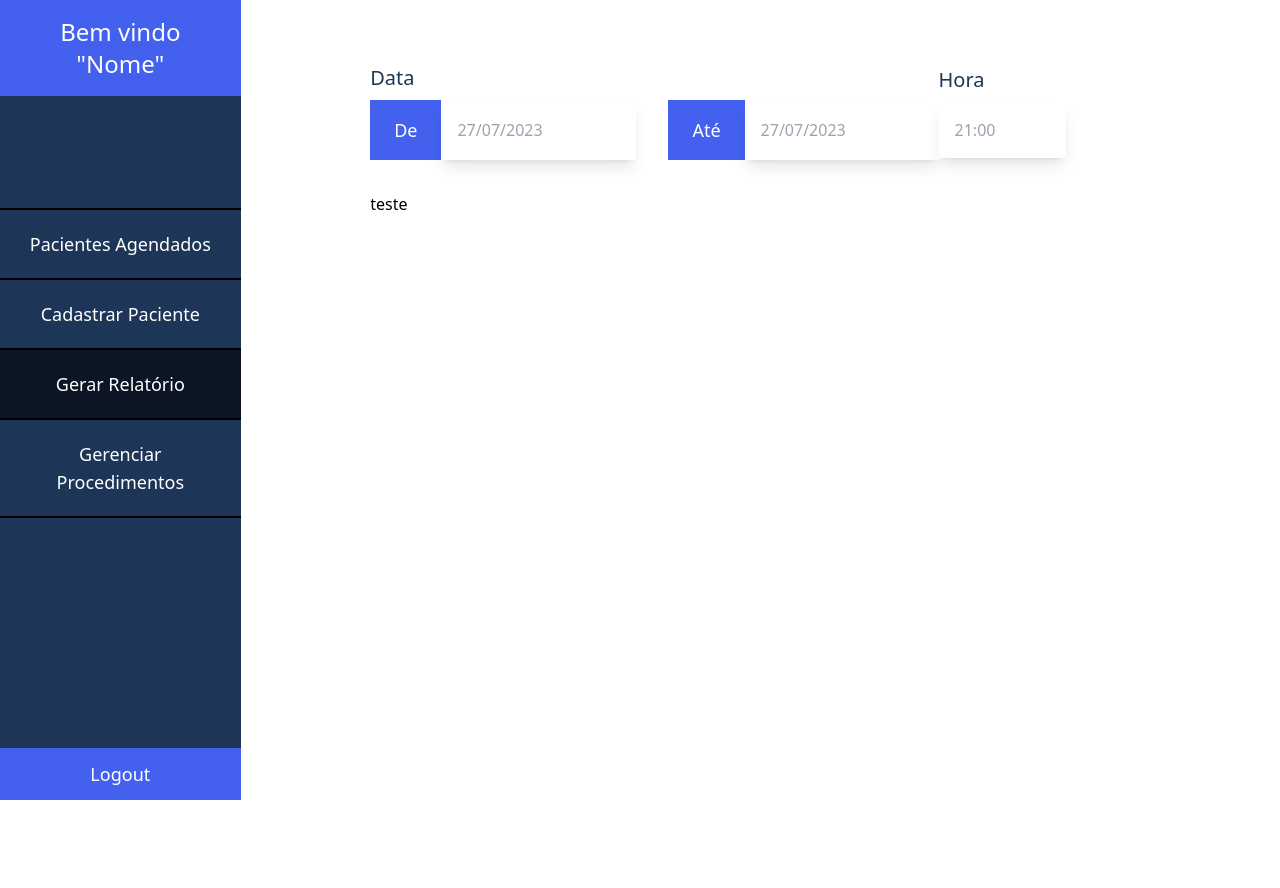
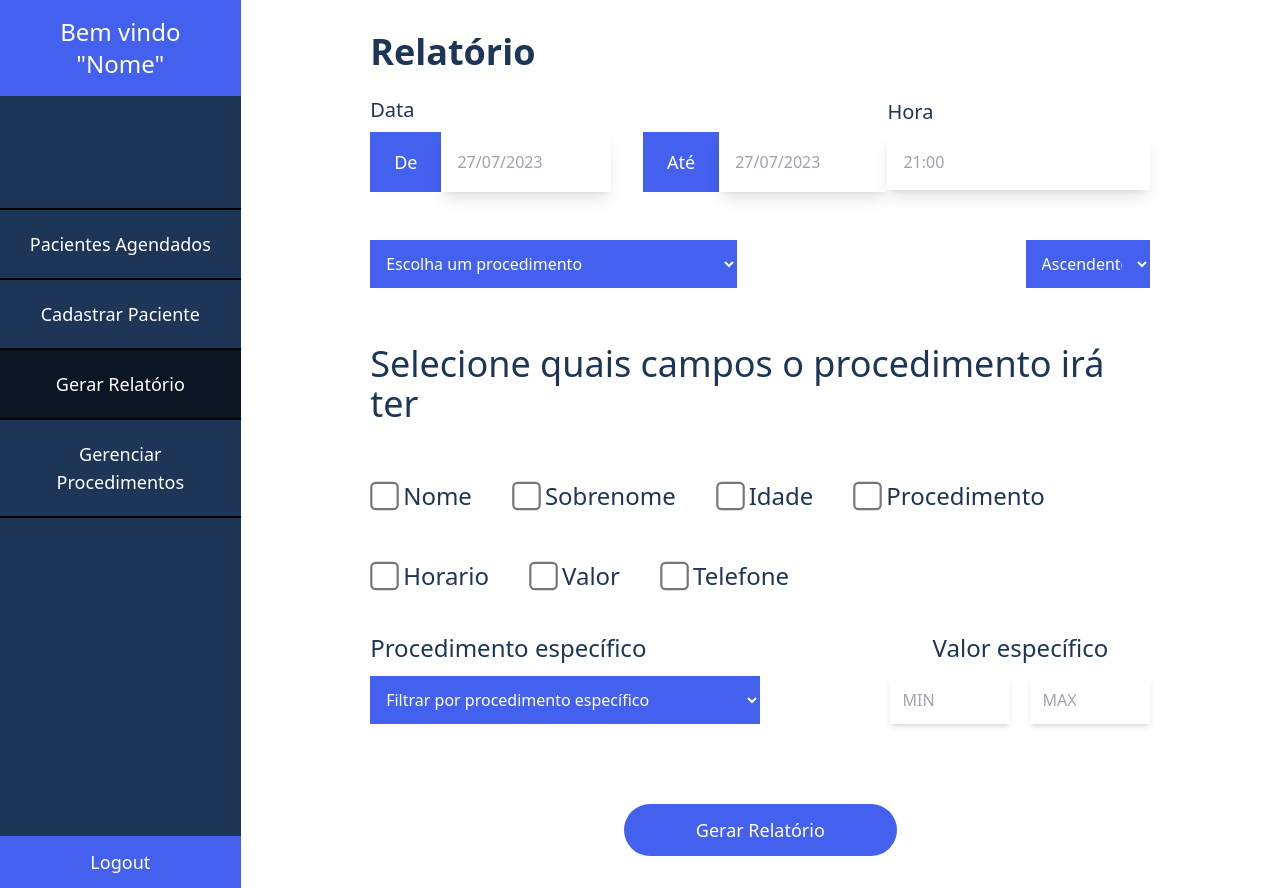
Before and after one commit to thiagomello23/Projeto-interdisciplinar-4, a React (Vite) app: page /relatorios in a window 1280 px wide. Before the commit the page ends 800 px from the top, so only its background shows below. Built offline with nearby package versions, Linux system fonts and the light colour scheme.

Commit message:
update: Atualizaçaõ dos componentes

```diff
--- a/src/components/Button.tsx
+++ b/src/components/Button.tsx
@@ -1,6 +1,6 @@
 import {} from 'react'
 
-export default function ConfirmButton({text, exclude}: {text: string, exclude?: boolean}) {
+export default function Button({text, exclude}: {text: string, exclude?: boolean}) {
   return (
     <button className={`bg-secondary-color w-[35%] m-auto p-3 text-lg text-white rounded-full hover:bg-opacity-70 transition-all duration-200 mt-10 ${exclude ? 'bg-exclude' : 'bg-secondary-color'}`}>
       {text}
--- /dev/null
+++ b/src/components/Check.tsx
@@ -0,0 +1,10 @@
+import {} from 'react'
+
+export default function Check({text}: {text: string}) {
+  return (
+    <div className='flex gap-3'>
+      <input type="checkbox" className='scale-[220%]' />
+      <h2 className='text-2xl text-primary-color'>{text}</h2>
+    </div>
+  )
+}
--- a/src/components/Navbar.tsx
+++ b/src/components/Navbar.tsx
@@ -5,7 +5,9 @@ export default function Navbar() {
   return (
     <nav className='text-white min-h-screen w-[300px] bg-primary-color relative'>
       <h1 className='bg-secondary-color text-2xl mb-28 p-4 text-center'>
-        Bem vindo "Nome"
+        Bem vindo
+        <br />
+        "Nome"
       </h1>
       <ul className='text-center flex flex-col'>
         <NavLink
--- /dev/null
+++ b/src/components/Select.tsx
@@ -0,0 +1,12 @@
+import {} from 'react'
+
+export default function Select({label, options}: {label: string, options: string[]}) {
+  return (
+    <select defaultValue={0} className='bg-secondary-color p-3 w-full outline-none text-white'>
+      <option value="0" className='first:hidden'>{label}</option>
+      {options.map(el => (
+        <option value={el} key={el} className='bg-white text-black'>{el}</option>
+      ))}
+    </select>
+  )
+}
--- a/src/components/TableMenu.tsx
+++ b/src/components/TableMenu.tsx
@@ -1,5 +1,7 @@
 import {} from 'react'
 import Search from './Search'
+import Select from './Select'
+import { pacienteTableHeads } from '../globals'
 
 export default function TableMenu() {
   return (
@@ -10,15 +12,12 @@ export default function TableMenu() {
       <div className='w-[350px]'>
         <Search />
       </div>
-      <select defaultValue={0} className='text-white bg-secondary-color p-3 outline-none w-[300px]'>
-        <option value="0" className='first:hidden bg-white text-black'>Selecione o filtro</option>
-        <option value="1" className='bg-white text-black'>Selecione o filtro</option>
-        <option value="2" className='bg-white text-black'>Selecione o filtro</option>
-      </select>
-      <select className='text-white bg-secondary-color p-3 outline-none'>
-        <option value="ASC" className='bg-white text-black'>ASC</option>
-        <option value="DESC" className='bg-white text-black'>DESC</option>
-      </select>
+      <div className='w-[300px]'>
+        <Select label='Selecione um filtro' options={pacienteTableHeads} />
+      </div>
+      <div className='w-[100px]'>
+        <Select label='ASC' options={['ASC', 'DESC']} />
+      </div>
     </div>
   )
 }
--- a/src/main.tsx
+++ b/src/main.tsx
@@ -11,3 +11,5 @@ ReactDOM.createRoot(document.getElementById('root')!).render(
 // Componentizar o botão inicial
 // Componentizar data
 // Componentizar select
+// Mudar o nome do pacientesTableHeads
+// Criar componente para titulo
--- /dev/null
+++ b/src/pages/admin/Admin.tsx
@@ -0,0 +1,43 @@
+import {} from 'react'
+import FormElement from '../../components/FormElement'
+import Button from '../../components/Button'
+import Search from '../../components/Search'
+import TableElement from '../../components/TableElement'
+
+export default function Admin() {
+  return (
+    <main>
+      <form action="" className='w-[60%] m-auto mt-12 mb-20'>
+        <h1 className='text-4xl text-primary-color font-bold mb-5'>
+          CADASTRAR USUÁRIO
+        </h1>
+        <div className='flex flex-col gap-5'>
+          <FormElement label='Nome' placeholder='Digite o nome da conta' />
+          <FormElement label='Email' placeholder='Digite o email da conta' />
+          <FormElement label='Telefone' placeholder='Digite o telefone da conta' />
+          <FormElement label='Senha' placeholder='Digite a senha da conta' />
+        </div>
+        <div className='text-center'><Button text='Cadastrar' /></div>
+      </form>
+      <div className='p-16 pb-32 bg-primary-color'>
+        <div className='w-[450px]'>
+          <Search />
+        </div>
+        <table className='w-full mt-5'>
+          <thead className='bg-secondary-color text-white'>
+            <tr>
+              <th className='p-4'>Nome</th>
+              <th className='p-4'>Email</th>
+              <th className='p-4'>Telefone</th>
+            </tr>
+          </thead>
+          <tbody>
+            <TableElement data={['nome', "email", "senha"]} />
+            <TableElement data={['nome', "email", "senha"]} />
+            <TableElement data={['nome', "email", "senha"]} />
+          </tbody>
+        </table>
+      </div>
+    </main>
+  )
+}
--- a/src/pages/cadastro/Cadastro.tsx
+++ b/src/pages/cadastro/Cadastro.tsx
@@ -1,6 +1,7 @@
 import {} from 'react'
 import FormElement from '../../components/FormElement'
 import Button from '../../components/Button'
+import Select from '../../components/Select'
 
 export default function Cadastro() {
   return (
@@ -14,9 +15,7 @@ export default function Cadastro() {
         <FormElement label='Telefone' placeholder='Digite o telefone do paciente' />
         <FormElement label='Idade' placeholder='Digite a idade do paciente' />
         <div className='flex items-center justify-between text-white'>
-          <select defaultValue={0} name="" id="" className='bg-secondary-color p-3 w-[350px] outline-none'>
-            <option value="0" className='first:hidden'>Escolha um procedimento</option>
-          </select>
+          <div className='w-[350px]'><Select label='Procedimento' options={[]} /></div>
           <div className='bg-secondary-color p-3 cursor-pointer'>
             Escolha uma data
           </div>
--- a/src/pages/relatorio/Relatorio.tsx
+++ b/src/pages/relatorio/Relatorio.tsx
@@ -1,10 +1,16 @@
 import {} from 'react'
 import DataInput from '../../components/DataInput'
+import Select from '../../components/Select'
+import Check from '../../components/Check'
+import { pacienteTableHeads } from '../../globals'
+import FormElement from '../../components/FormElement'
+import Button from '../../components/Button'
 
 export default function Relatorio() {
   return (
     <div className='w-[80%] m-auto'>
-      <div className='flex justify-between items-center my-8'>
+      <h1 className='text-4xl text-primary-color font-bold'>Relatório</h1>
+      <div className='flex justify-between items-center mb-12 mt-6'>
         <div>
           <h1 className='text-xl text-primary-color font-medium mb-2'>Data</h1>
           <div className='flex gap-8'>
@@ -14,12 +20,45 @@ export default function Relatorio() {
         </div>
         <div>
           <h1 className='mb-2 text-xl text-primary-color font-medium'>Hora</h1>
-          <div><input className='shadow-lg p-4 outline-none w-[60%]' placeholder='21:00' /></div>
+          <div><input className='shadow-lg p-4 outline-none' placeholder='21:00' /></div>
+        </div>
+      </div>
+      <div className='flex justify-between items-center w-full'>
+        <div className='w-[47%]'>
+          <Select label='Escolha um procedimento' options={[]} />
+        </div>
+        <div className='w-[16%]'>
+          <Select label='Ascendente' options={['Ascendente', 'Descendente']} />
         </div>
       </div>
       <div>
-        <h1>teste</h1>
+        <h1 className='text-4xl my-14 text-primary-color'>
+          Selecione quais campos o procedimento irá ter
+        </h1>
+        <div className='flex gap-12 flex-wrap pl-2'>
+          {pacienteTableHeads.map(item => (
+            <Check text={item} key={item} />
+          ))}
+        </div>
       </div>
+      <div className='mt-10 flex justify-between items-center'>
+        <div className='w-[50%]'>
+          <h1 className='text-2xl text-primary-color mb-3'>Procedimento específico</h1>
+          <Select label='Filtrar por procedimento específico' options={[]} />
+        </div>
+        <div className=''>
+          <h1 className='text-2xl text-primary-color text-center'>Valor específico</h1>
+          <div className='flex gap-5'>
+            <div className='w-[120px]'>
+              <FormElement label='' placeholder='MIN' />
+            </div>
+            <div className='w-[120px]'>
+              <FormElement label='' placeholder='MAX' />
+            </div>
+          </div>
+        </div>
+      </div>
+      <div className='text-center mt-10'><Button text='Gerar Relatório' /></div>
     </div>
   )
 }
--- a/src/routes/route.tsx
+++ b/src/routes/route.tsx
@@ -7,6 +7,7 @@ import Dashboard from "../pages/dashboard/Dashboard"
 import Cadastro from "../pages/cadastro/Cadastro"
 import Procedimento from "../pages/procedimento/Procedimento"
 import Relatorio from "../pages/relatorio/Relatorio"
+import Admin from "../pages/admin/Admin"
 
 export const router = createBrowserRouter([
   {
@@ -33,5 +34,9 @@ export const router = createBrowserRouter([
   {
     path: "/login",
     element: <Login />
+  },
+  {
+    path: '/admin',
+    element: <Admin />
   }
 ])
```
Also changed, not shown: src/components/FormElement.tsx (line endings or trailing spaces), src/pages/RootElement.tsx (line endings or trailing spaces).
